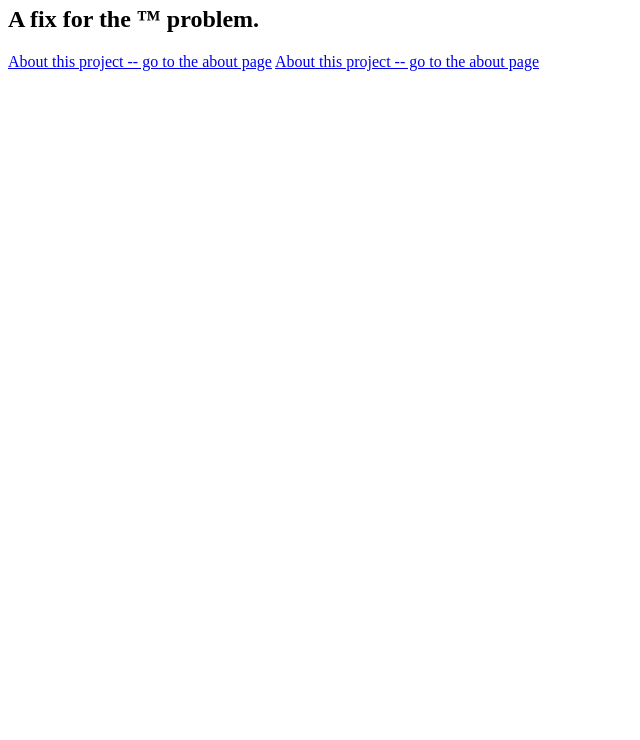
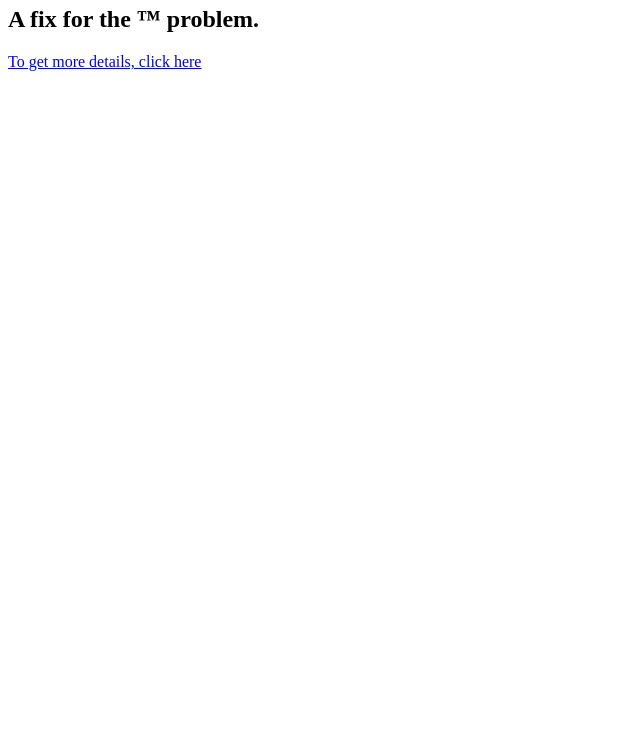
Before and after one commit to shreyas-makes/test-html, a plain HTML site: page index.html in a window 1280 px wide. Shown: the part 60-800 px from the top of the page, without its empty margins (0-640 px from the left). Drawn offline with Linux system fonts and the light colour scheme.

```diff
--- a/index.html
+++ b/index.html
@@ -6,6 +6,4 @@
 <h1>hey there</h1>
 <h2>A fix for the ™ problem.</h2>
 
-<a href="name.html">About this project -- go to the about page</a>
-
-<a href="name.html">About this project -- go to the about page</a>
+<a href="name.html">To get more details, click here</a>
```
Also changed, not shown: name.html (+2 -0 lines).
